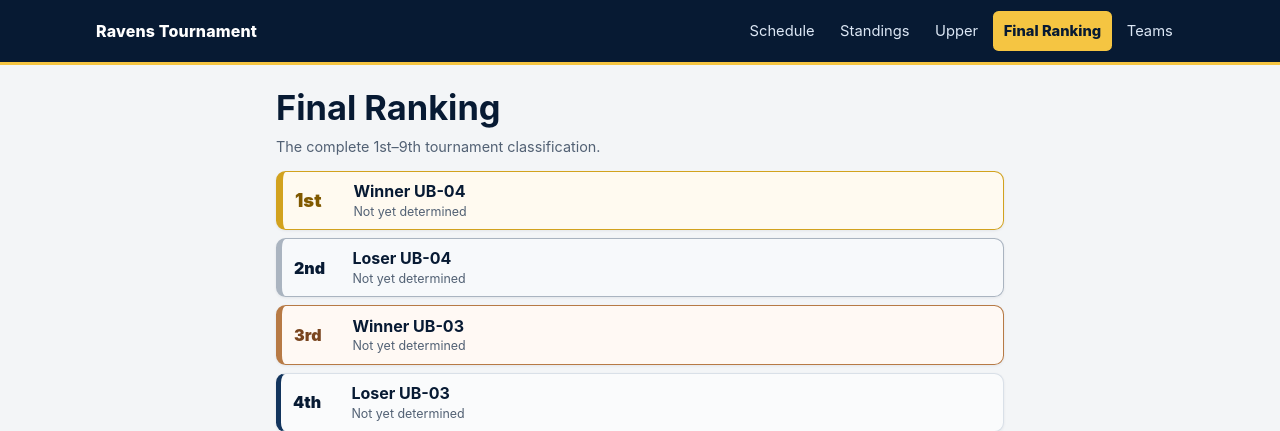
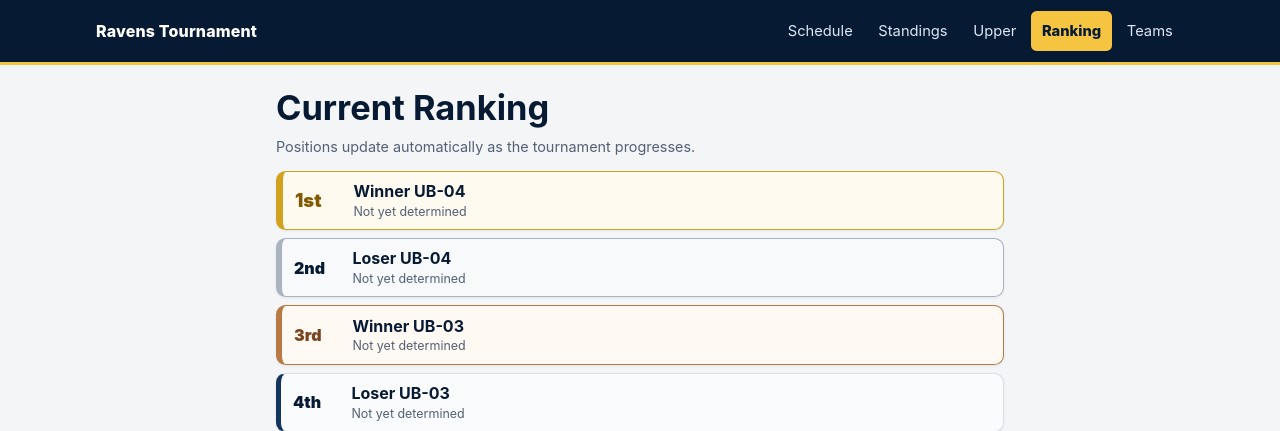
Before and after one commit to dav1d-ol1ve1ra/ravens-tournament, a Django app: page /final-ranking/ in a window 1280 px wide. Shown: the top 431 px of the page. Run offline with Django 5.2, Linux system fonts and the light colour scheme; data that the repository does not hold is empty.

Commit message:
Make tournament ranking dynamic

```diff
--- a/tournament/templates/tournament/final_ranking.html
+++ b/tournament/templates/tournament/final_ranking.html
@@ -4,7 +4,7 @@
 <head>
   <meta charset="utf-8">
   <meta name="viewport" content="width=device-width, initial-scale=1">
-  <title>Final Ranking | Ravens Tournament</title>
+  <title>{% if ranking_is_final %}Final{% else %}Current{% endif %} Ranking | Ravens Tournament</title>
   <link rel="stylesheet" href="{% static 'tournament/site.css' %}">
 </head>
 <body>
@@ -14,7 +14,7 @@
       <a class="nav-link" href="{% url 'schedule' %}">Schedule</a>
       <a class="nav-link" href="{% url 'standings' %}">Standings</a>
       <a class="nav-link" href="{% url 'upper' %}">Upper</a>
-      <a class="nav-link" href="{% url 'final_ranking' %}" aria-current="page">Final Ranking</a>
+      <a class="nav-link" href="{% url 'final_ranking' %}" aria-current="page">Ranking</a>
       <a class="nav-link" href="{% url 'teams' %}">Teams</a>
       {% if user.is_authenticated %}
         <a class="nav-link" href="{% url 'results_admin' %}">Result Entry</a>
@@ -31,8 +31,12 @@
   </header>
 
   <main class="page-shell final-ranking-page">
-    <h1 class="page-title">Final Ranking</h1>
-    <p class="final-ranking-intro">The complete 1st–9th tournament classification.</p>
+    <h1 class="page-title">{% if ranking_is_final %}Final{% else %}Current{% endif %} Ranking</h1>
+    {% if ranking_is_final %}
+      <p class="final-ranking-intro">The complete 1st–9th tournament classification.</p>
+    {% else %}
+      <p class="final-ranking-intro">Positions update automatically as the tournament progresses.</p>
+    {% endif %}
 
     <ol class="final-ranking-list">
       {% for placement in final_placements %}
--- a/tournament/templates/tournament/group_assignment.html
+++ b/tournament/templates/tournament/group_assignment.html
@@ -14,7 +14,7 @@
       <a class="nav-link" href="{% url 'schedule' %}">Schedule</a>
       <a class="nav-link" href="{% url 'standings' %}">Standings</a>
       <a class="nav-link" href="{% url 'upper' %}">Upper</a>
-      <a class="nav-link" href="{% url 'final_ranking' %}">Final Ranking</a>
+      <a class="nav-link" href="{% url 'final_ranking' %}">Ranking</a>
       <a class="nav-link" href="{% url 'teams' %}">Teams</a>
       <a class="nav-link" href="{% url 'results_admin' %}">Result Entry</a>
       <a class="nav-link" href="{% url 'group_assignment' %}" aria-current="page">Groups</a>
--- a/tournament/templates/tournament/home.html
+++ b/tournament/templates/tournament/home.html
@@ -14,7 +14,7 @@
       <a class="nav-link" href="{% url 'schedule' %}">Schedule</a>
       <a class="nav-link" href="{% url 'standings' %}">Standings</a>
       <a class="nav-link" href="{% url 'upper' %}">Upper</a>
-      <a class="nav-link" href="{% url 'final_ranking' %}">Final Ranking</a>
+      <a class="nav-link" href="{% url 'final_ranking' %}">Ranking</a>
       <a class="nav-link" href="{% url 'teams' %}">Teams</a>
       {% if user.is_authenticated %}
         <a class="nav-link" href="{% url 'results_admin' %}">Result Entry</a>
@@ -57,7 +57,7 @@
         <a data-home-shortcut="schedule" href="{% url 'schedule' %}"><strong>Schedule</strong><span>Fixtures and results</span></a>
         <a data-home-shortcut="standings" href="{% url 'standings' %}"><strong>Standings</strong><span>Group rankings</span></a>
         <a data-home-shortcut="upper" href="{% url 'upper' %}"><strong>Upper Bracket</strong><span>Knockout matches</span></a>
-        <a data-home-shortcut="final-ranking" href="{% url 'final_ranking' %}"><strong>Final Ranking</strong><span>1st–9th classification</span></a>
+        <a data-home-shortcut="final-ranking" href="{% url 'final_ranking' %}"><strong>Ranking</strong><span>1st–9th classification</span></a>
         <a data-home-shortcut="teams" href="{% url 'teams' %}"><strong>Teams</strong><span>Meet the competitors</span></a>
       </nav>
     </section>
--- a/tournament/templates/tournament/manual_tiebreaks.html
+++ b/tournament/templates/tournament/manual_tiebreaks.html
@@ -14,7 +14,7 @@
       <a class="nav-link" href="{% url 'schedule' %}">Schedule</a>
       <a class="nav-link" href="{% url 'standings' %}">Standings</a>
       <a class="nav-link" href="{% url 'upper' %}">Upper</a>
-      <a class="nav-link" href="{% url 'final_ranking' %}">Final Ranking</a>
+      <a class="nav-link" href="{% url 'final_ranking' %}">Ranking</a>
       <a class="nav-link" href="{% url 'teams' %}">Teams</a>
       <a class="nav-link" href="{% url 'results_admin' %}">Result Entry</a>
       <a class="nav-link" href="{% url 'group_assignment' %}">Groups</a>
--- a/tournament/templates/tournament/reset_results.html
+++ b/tournament/templates/tournament/reset_results.html
@@ -14,7 +14,7 @@
       <a class="nav-link" href="{% url 'schedule' %}">Schedule</a>
       <a class="nav-link" href="{% url 'standings' %}">Standings</a>
       <a class="nav-link" href="{% url 'upper' %}">Upper</a>
-      <a class="nav-link" href="{% url 'final_ranking' %}">Final Ranking</a>
+      <a class="nav-link" href="{% url 'final_ranking' %}">Ranking</a>
       <a class="nav-link" href="{% url 'teams' %}">Teams</a>
       <a class="nav-link" href="{% url 'results_admin' %}">Result Entry</a>
       <a class="nav-link" href="{% url 'group_assignment' %}">Groups</a>
--- a/tournament/templates/tournament/results_admin.html
+++ b/tournament/templates/tournament/results_admin.html
@@ -15,7 +15,7 @@
       <a class="nav-link" href="{% url 'schedule' %}">Schedule</a>
       <a class="nav-link" href="{% url 'standings' %}">Standings</a>
       <a class="nav-link" href="{% url 'upper' %}">Upper</a>
-      <a class="nav-link" href="{% url 'final_ranking' %}">Final Ranking</a>
+      <a class="nav-link" href="{% url 'final_ranking' %}">Ranking</a>
       <a class="nav-link" href="{% url 'teams' %}">Teams</a>
       <a class="nav-link" href="{% url 'results_admin' %}" aria-current="page">Result Entry</a>
       <a class="nav-link" href="{% url 'group_assignment' %}">Groups</a>
--- a/tournament/templates/tournament/schedule.html
+++ b/tournament/templates/tournament/schedule.html
@@ -15,7 +15,7 @@
       <a class="nav-link" href="{% url 'schedule' %}" aria-current="page">Schedule</a>
       <a class="nav-link" href="{% url 'standings' %}">Standings</a>
       <a class="nav-link" href="{% url 'upper' %}">Upper</a>
-      <a class="nav-link" href="{% url 'final_ranking' %}">Final Ranking</a>
+      <a class="nav-link" href="{% url 'final_ranking' %}">Ranking</a>
       <a class="nav-link" href="{% url 'teams' %}">Teams</a>
       {% if user.is_authenticated %}
         <a class="nav-link" href="{% url 'results_admin' %}">Result Entry</a>
--- a/tournament/templates/tournament/standings.html
+++ b/tournament/templates/tournament/standings.html
@@ -14,7 +14,7 @@
       <a class="nav-link" href="{% url 'schedule' %}">Schedule</a>
       <a class="nav-link" href="{% url 'standings' %}" aria-current="page">Standings</a>
       <a class="nav-link" href="{% url 'upper' %}">Upper</a>
-      <a class="nav-link" href="{% url 'final_ranking' %}">Final Ranking</a>
+      <a class="nav-link" href="{% url 'final_ranking' %}">Ranking</a>
       <a class="nav-link" href="{% url 'teams' %}">Teams</a>
       {% if user.is_authenticated %}
         <a class="nav-link" href="{% url 'results_admin' %}">Result Entry</a>
--- a/tournament/templates/tournament/teams.html
+++ b/tournament/templates/tournament/teams.html
@@ -14,7 +14,7 @@
       <a class="nav-link" href="{% url 'schedule' %}">Schedule</a>
       <a class="nav-link" href="{% url 'standings' %}">Standings</a>
       <a class="nav-link" href="{% url 'upper' %}">Upper</a>
-      <a class="nav-link" href="{% url 'final_ranking' %}">Final Ranking</a>
+      <a class="nav-link" href="{% url 'final_ranking' %}">Ranking</a>
       <a class="nav-link" href="{% url 'teams' %}" aria-current="page">Teams</a>
       {% if user.is_authenticated %}
         <a class="nav-link" href="{% url 'results_admin' %}">Result Entry</a>
--- a/tournament/templates/tournament/upper.html
+++ b/tournament/templates/tournament/upper.html
@@ -14,7 +14,7 @@
       <a class="nav-link" href="{% url 'schedule' %}">Schedule</a>
       <a class="nav-link" href="{% url 'standings' %}">Standings</a>
       <a class="nav-link" href="{% url 'upper' %}" aria-current="page">Upper</a>
-      <a class="nav-link" href="{% url 'final_ranking' %}">Final Ranking</a>
+      <a class="nav-link" href="{% url 'final_ranking' %}">Ranking</a>
       <a class="nav-link" href="{% url 'teams' %}">Teams</a>
       {% if user.is_authenticated %}
         <a class="nav-link" href="{% url 'results_admin' %}">Result Entry</a>
--- a/tournament/views.py
+++ b/tournament/views.py
@@ -434,7 +434,14 @@ def final_ranking(request):
     return render(
         request,
         'tournament/final_ranking.html',
-        {'final_placements': ranking.placements},
+        {
+            'final_placements': ranking.placements,
+            'ranking_is_final': all(
+                placement.team is not None
+                and not placement.requires_manual_tiebreak
+                for placement in ranking.placements
+            ),
+        },
     )
 
 
```
Also changed, not shown: tournament/tests/test_final_ranking.py (+36 -2 lines).
